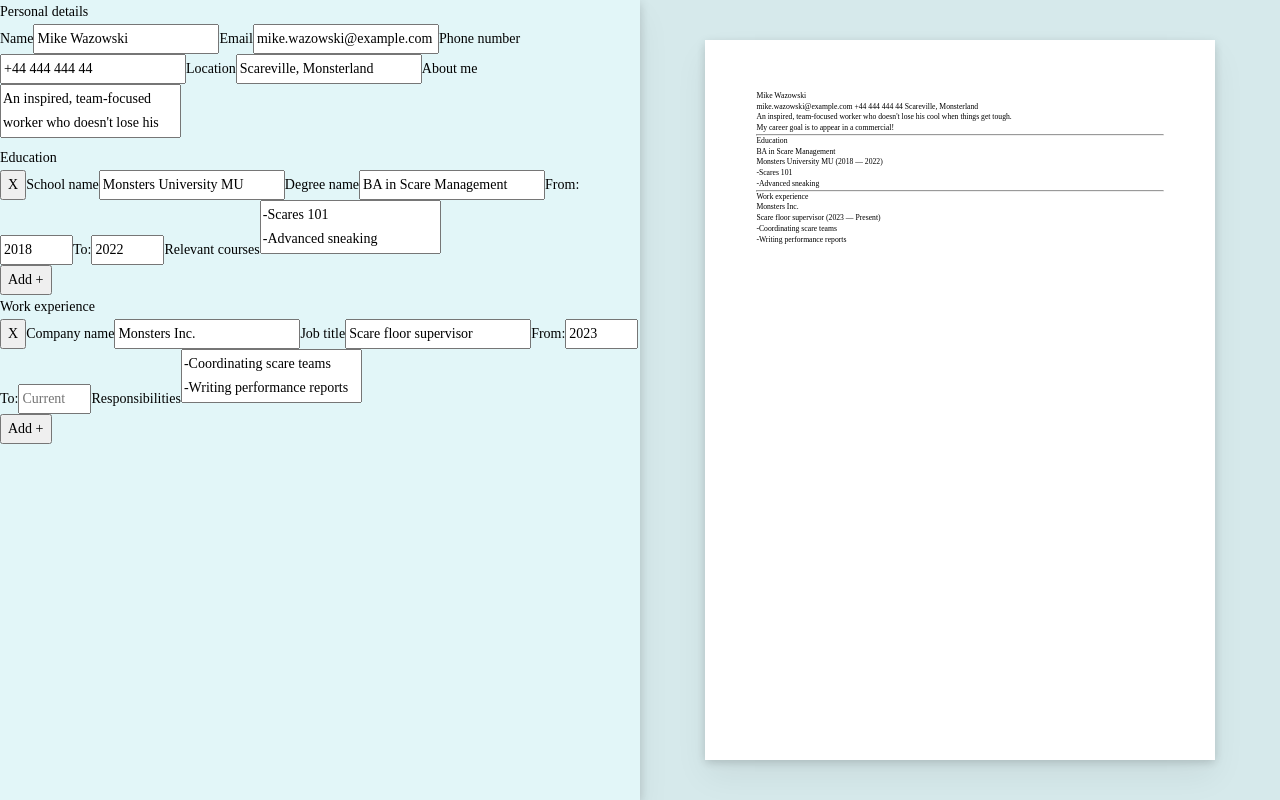
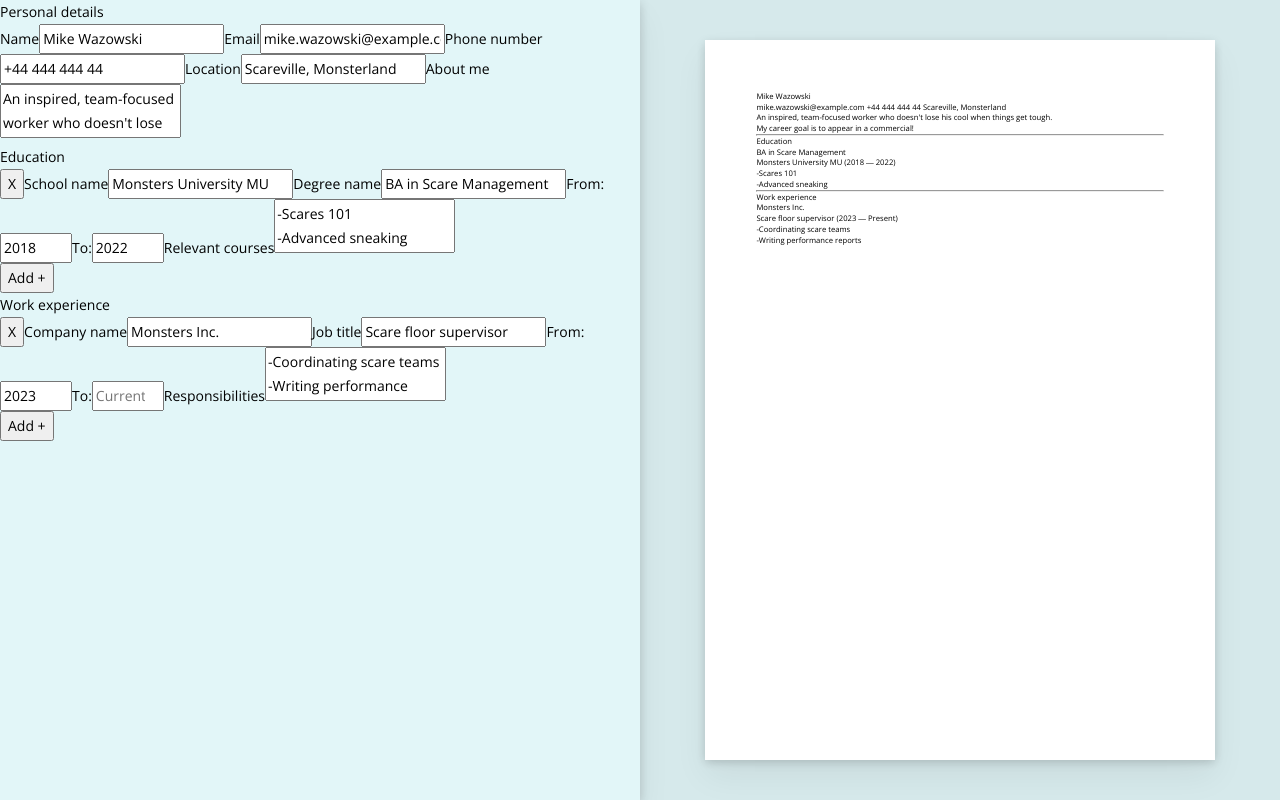
Before and after one commit to vicpues/odin-cv, a React (Vite) app: page / in a window 1280 px wide. Built offline with nearby package versions, Linux system fonts and the light colour scheme.

Commit message:
feat: Add default font for previewing

```diff
--- a/src/App.css
+++ b/src/App.css
@@ -19,4 +19,5 @@ main {
 #root {
   background-color: var(--bg-dark);
   font-size: 14px;
+  font-family: var(--ff);
 }
```
